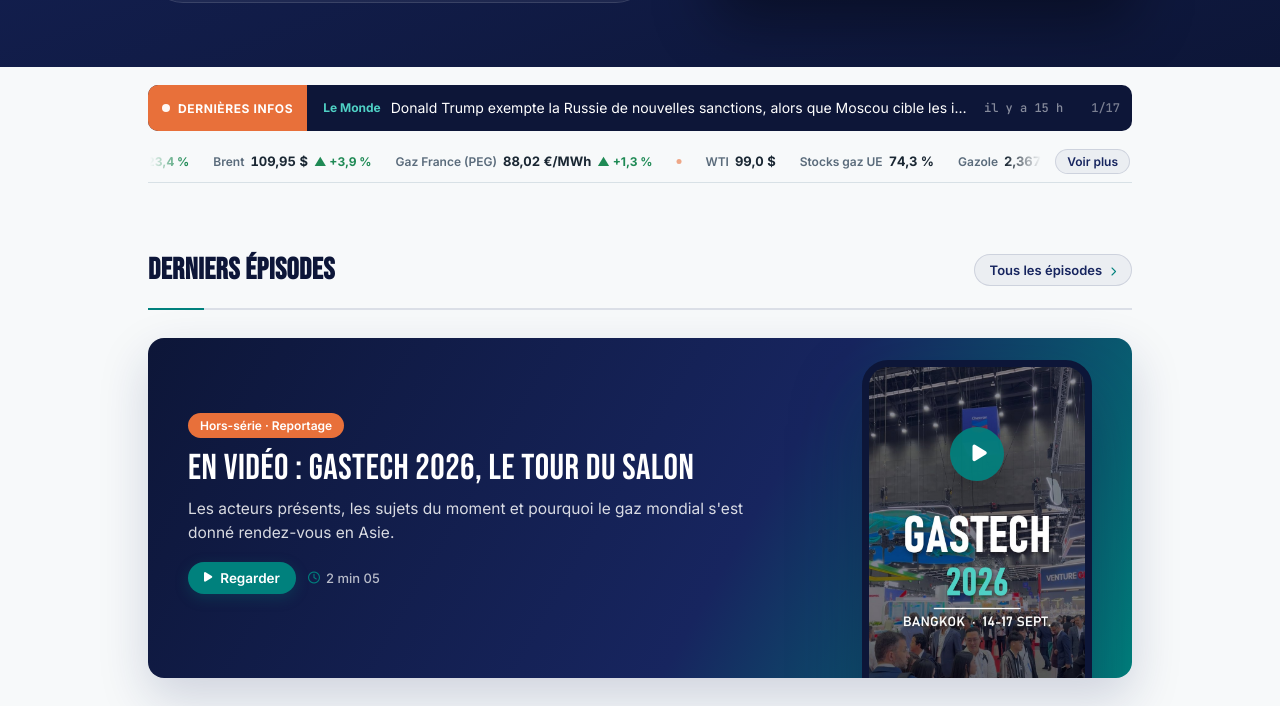
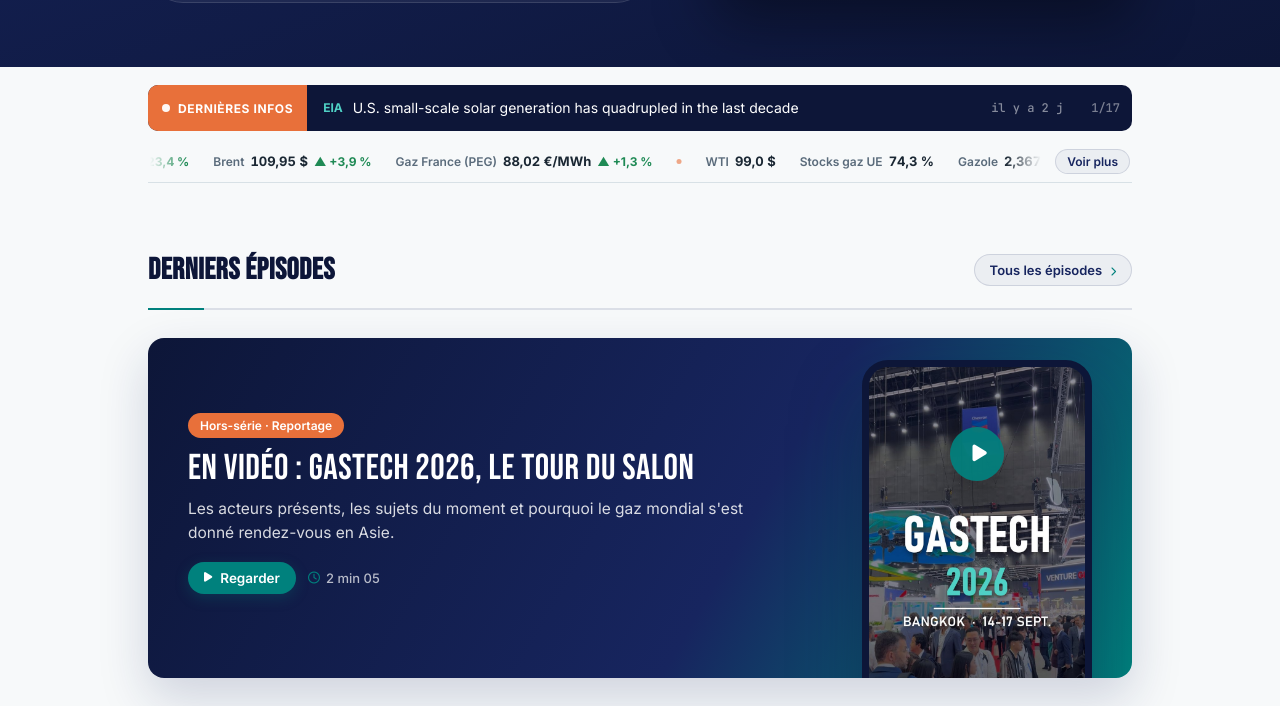
Before and after one commit to InsideEnergyMarkets/Inside-Energy-Markets, a Jekyll site: the page built from index.html, in a window 1280 px wide and 900 px high, scrolled down 417 px, cut to the strip 161-867 px from the top of the window. Built offline with Jekyll 4.4.1, drawn with Linux system fonts in a browser that asks for light colours.

```diff
--- a/_data/incidents.json
+++ b/_data/incidents.json
@@ -1,5 +1,5 @@
 {
- "updated_at": "2026-10-18T16:04:40+00:00",
+ "updated_at": "2026-10-18T18:49:19+00:00",
  "stats": {
   "total_30d": 38,
   "attacks_30d": 34,
--- a/_data/news.json
+++ b/_data/news.json
@@ -1,13 +1,6 @@
 {
- "updated_at": "2026-10-18T16:04:40+00:00",
+ "updated_at": "2026-10-18T18:49:19+00:00",
  "items": [
-  {
-   "title": "Donald Trump exempte la Russie de nouvelles sanctions, alors que Moscou cible les infrastructures énergétiques ukrainiennes",
-   "url": "https://www.lemonde.fr/international/article/2026/10/18/trump-exempte-la-russie-de-nouvelles-sanctions-alors-que-moscou-cible-les-infrastructures-energetiques-ukrainiennes_6796993_3210.html",
-   "source": "Le Monde",
-   "lang": "fr",
-   "date": "2026-10-18T04:00:14+00:00"
-  },
   {
    "title": "U.S. small-scale solar generation has quadrupled in the last decade",
    "url": "https://www.eia.gov/todayinenergy/detail.php?id=68324",
@@ -72,6 +65,13 @@
    "date": "2026-10-15T13:17:39+00:00"
   },
   {
+   "title": "Ligne à très haute tension en Camargue : une étape-clé du projet franchie, la contestation reste vive",
+   "url": "https://www.lemonde.fr/planete/article/2026/10/15/ligne-a-tres-haute-tension-en-camargue-une-etape-cle-du-projet-franchie-la-contestation-reste-vive_6794444_3244.html",
+   "source": "Le Monde",
+   "lang": "fr",
+   "date": "2026-10-15T12:30:04+00:00"
+  },
+  {
    "title": "Plan électrification : les 17 nouvelles mesures « pour accélérer »",
    "url": "https://www.connaissancedesenergies.org/plan-electrification-17-nouvelles-mesures-pour-accelerer",
    "source": "Connaissance des Énergies",
--- a/_data/podcast.json
+++ b/_data/podcast.json
@@ -1,5 +1,5 @@
 {
- "updated_at": "2026-10-18T16:04:40+00:00",
+ "updated_at": "2026-10-18T18:49:20+00:00",
  "episodes": {
   "10": {
    "audio": "https://anchor.fm/s/10edf0868/podcast/play/126486789/https%3A%2F%2Fd3ctxlq1ktw2nl.cloudfront.net%2Fstaging%2F2026-8-29%2F489715b9-9275-387d-cec8-06e4f3de2244.mp3",
```
